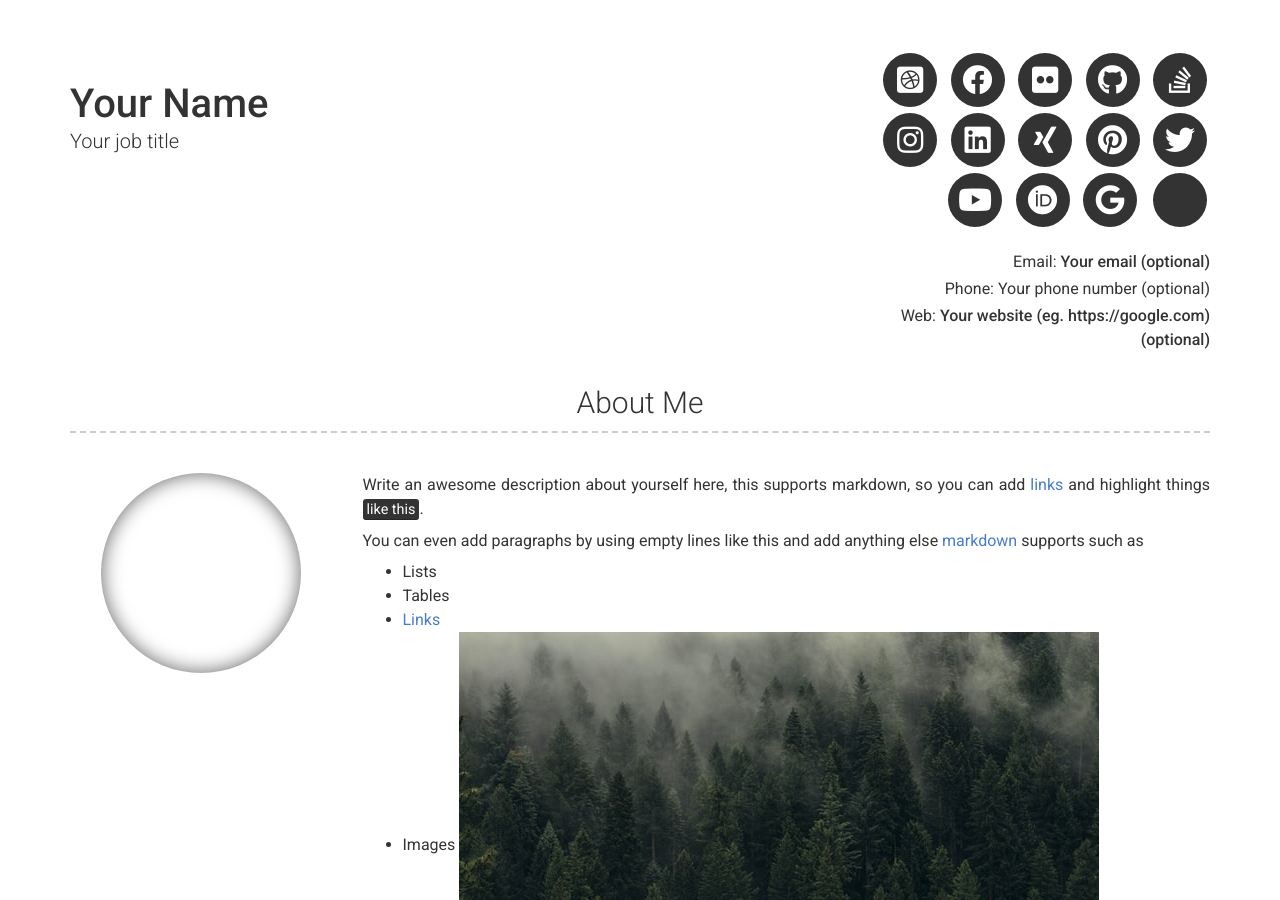
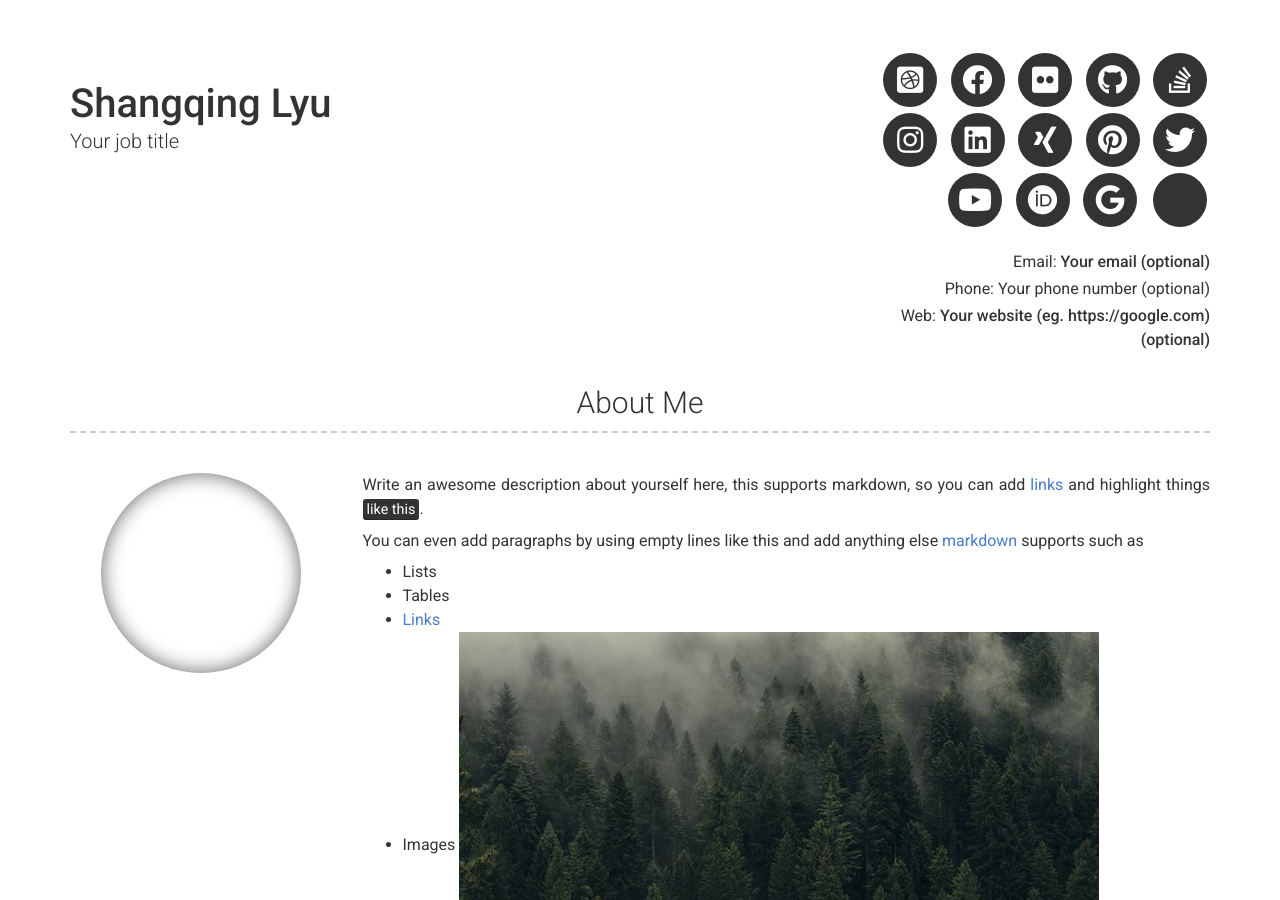
Before and after one commit to sproogen/modern-resume-theme, a Jekyll site: the page built from index.md, in a window 1280 px wide and 900 px high. Built offline with Jekyll 4.4.1, drawn with Linux system fonts in a browser that asks for light colours; nearby versions of some CDN libraries; some of the changed text lies outside the part shown.

Commit message:
Commit test 1

```diff
--- a/_config.yml
+++ b/_config.yml
@@ -6,7 +6,7 @@ repository: Git repository where your resume will be hosted, only required if yo
 version: 2
 
 # Personal info
-name: Your Name
+name: Shangqing Lyu
 title: Your job title
 email: Your email (optional)
 # email_title: Email (Email title override)
```
